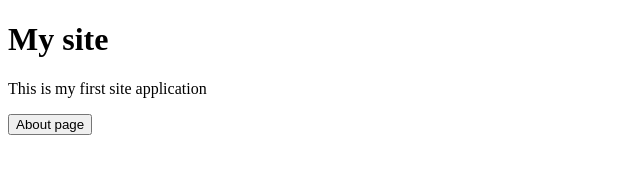
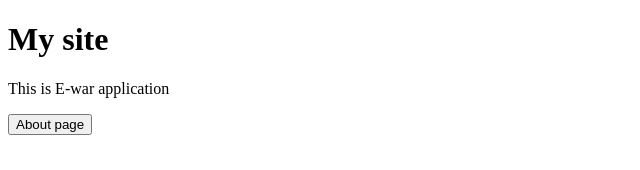
Before and after one commit to speedy4all/estival-2, a React (Create React App) app: page / in a window 1280 px wide. Shown: the top 170 px of the page, without its empty margins (0-640 px from the left). Built offline with nearby package versions, Linux system fonts and the light colour scheme.

Commit message:
e war initial commit

```diff
--- a/src/components/Home.jsx
+++ b/src/components/Home.jsx
@@ -5,7 +5,7 @@ const Home = props => {
     <React.Fragment>
       <h1>My site</h1>
       <div>
-        <p>This is my first site application</p>
+        <p>This is E-war application</p>
         <button onClick={() => {
             props.switchPage("About");
         }} >About page</button>
```
